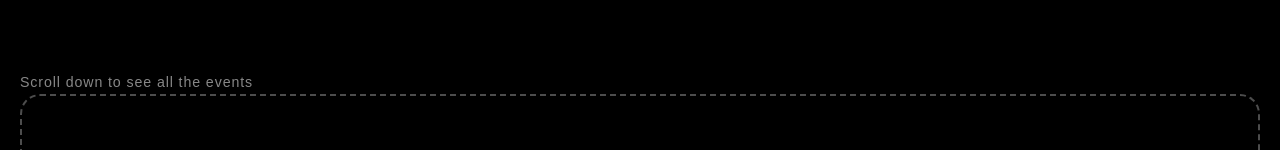
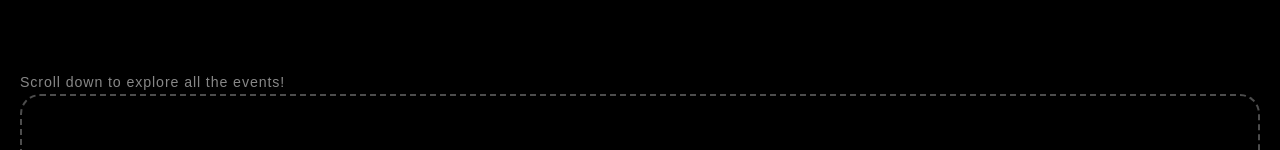
Before and after one commit to Mechgust/Mechgust-26, a React (Vite) app: page /workshops in a window 1280 px wide. Shown: the part 194-344 px from the top of the page. Built offline with nearby package versions, Linux system fonts and the light colour scheme.

Commit message:
[update] key point the pages

```diff
--- a/src/components/Nontech.jsx
+++ b/src/components/Nontech.jsx
@@ -254,7 +254,7 @@ export default function Nontech() {
            <h2 className="events-title">{work.title} EVENTS</h2>
 
 <p className="max-width-25vw" style={{ color: '#888', marginTop: '0.5rem' ,}}>
-  Scroll down to see all the events
+  Scroll down to explore all the events!
 </p>
 
 
--- a/src/components/Onlineevents.jsx
+++ b/src/components/Onlineevents.jsx
@@ -152,7 +152,7 @@ export default function Onlineevents() {
            <h2 className="events-title">{work.title} EVENTS</h2>
 
 <p className="max-width-25vw" style={{ color: '#888', marginTop: '0.5rem' ,}}>
-  Scroll down to see all the events
+  Scroll down to explore all the events!
 </p>
 
 
--- a/src/components/Tech.jsx
+++ b/src/components/Tech.jsx
@@ -221,7 +221,7 @@ export default function Tech() {
            <h2 className="events-title">{work.title} EVENTS</h2>
 
 <p className="max-width-25vw" style={{ color: '#888', marginTop: '0.5rem' ,}}>
-  Scroll down to see all the events
+  Scroll down to explore all the events!
 </p>
 
 
--- a/src/components/Workshops.jsx
+++ b/src/components/Workshops.jsx
@@ -164,7 +164,7 @@ export default function Workshops() {
           <h2 className="events-title">{work.title} EVENTS</h2>
 
 <p className="max-width-25vw" style={{ color: '#888', marginTop: '0.5rem' ,}}>
-  Scroll down to see all the events
+  Scroll down to explore all the events!
 </p>
 
 
```
